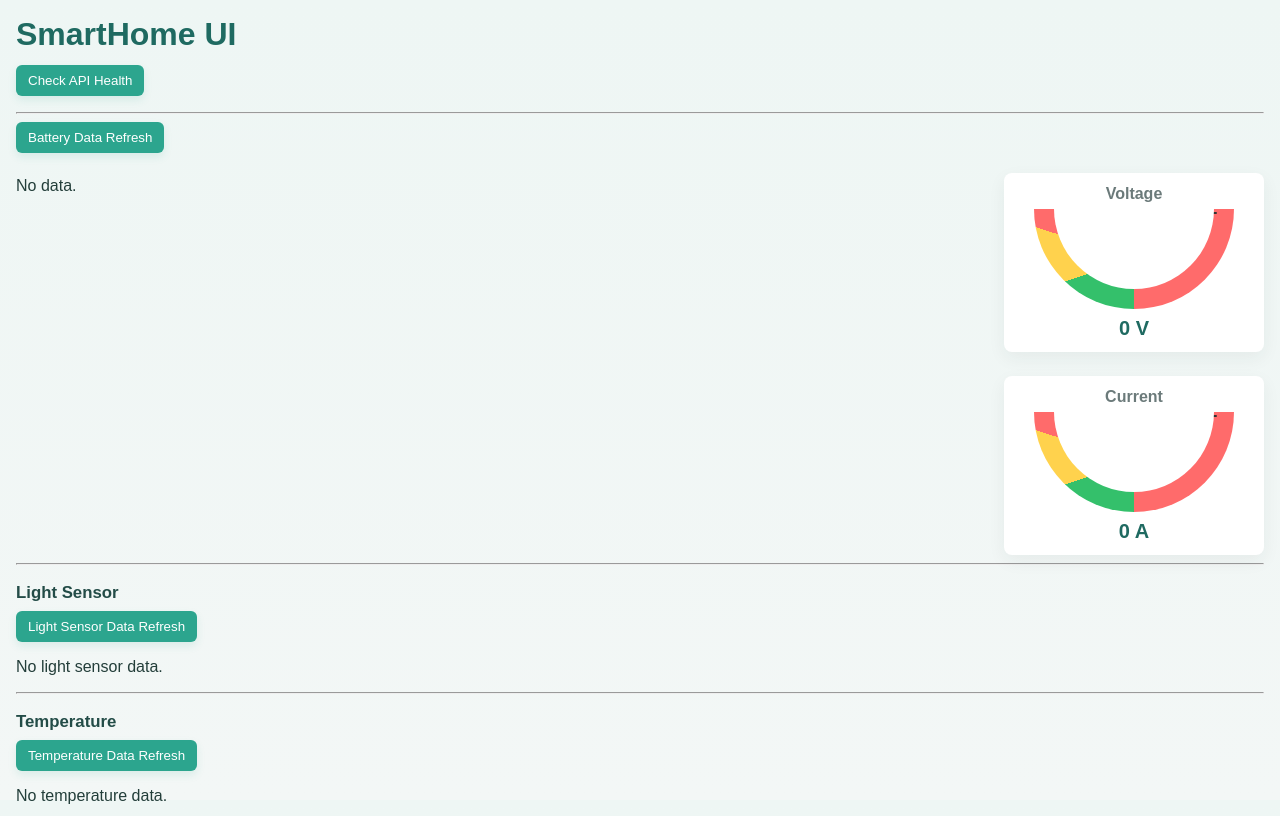
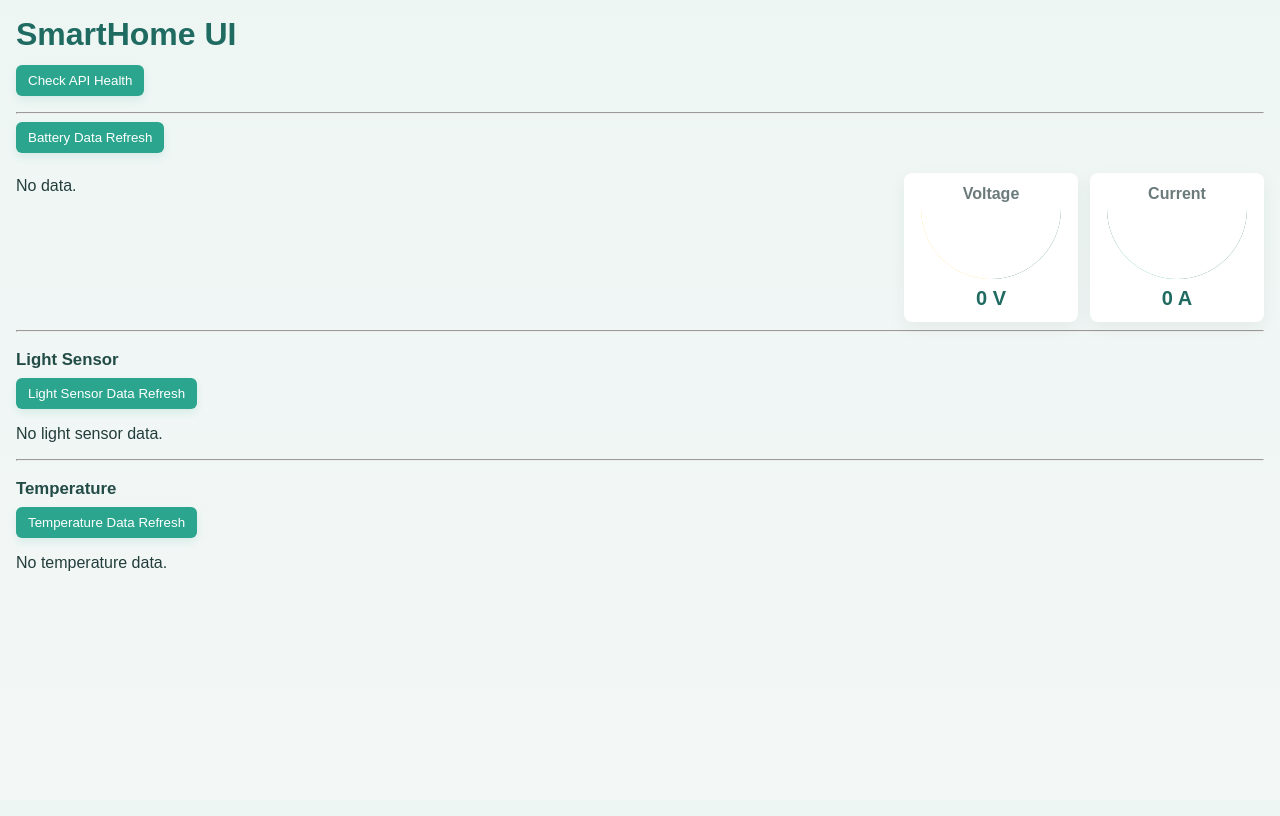
Before and after one commit to ashyrokoriadov/SmartHome, an Angular app in the folder SmartHome.UI/: page / in a window 1280 px wide. Built offline with nearby package versions, Linux system fonts and the light colour scheme.

Commit message:
style(ui): arrange gauges side-by-side; voltage segment below 10V yellow; use header colors

```diff
--- a/SmartHome.UI/src/app/app.component.html
+++ b/SmartHome.UI/src/app/app.component.html
@@ -40,7 +40,7 @@
 	<div class="battery-gauges">
 		<div class="gauge widget">
 			<div class="gauge-title">Voltage</div>
-			<div class="gauge-arc" [style.--angle]="voltageAngle + 'deg'">
+			<div class="gauge-arc voltage" [style.--angle]="voltageAngle + 'deg'">
 				<div class="gauge-needle" [style.transform]="'rotate(' + (voltageAngle - 90) + 'deg)'" aria-hidden="true"></div>
 			</div>
 			<div class="gauge-reading">{{ displayedVoltage }} V</div>
@@ -48,7 +48,7 @@
 
 		<div class="gauge widget">
 			<div class="gauge-title">Current</div>
-			<div class="gauge-arc" [style.--angle]="currentAngle + 'deg'">
+			<div class="gauge-arc current" [style.--angle]="currentAngle + 'deg'">
 				<div class="gauge-needle" [style.transform]="'rotate(' + (currentAngle - 90) + 'deg)'" aria-hidden="true"></div>
 			</div>
 			<div class="gauge-reading">{{ displayedCurrent }} A</div>
--- a/SmartHome.UI/src/styles.css
+++ b/SmartHome.UI/src/styles.css
@@ -4,6 +4,7 @@
 	--panel:#ffffff;
 	--accent:#2ca58e; /* teal */
 	--accent-dark:#1f6a61;
+	--warn:#ffd24d;
 	--muted:#6b7a7a;
 	--card-shadow: 0 6px 18px rgba(34,50,50,0.06);
 }
@@ -68,19 +69,21 @@ table{table-layout:auto}
 /* Battery grid and gauges */
 .battery-grid{display:flex;gap:16px;align-items:flex-start;margin-top:8px}
 .battery-table{flex:1;min-width:480px}
-.battery-gauges{width:260px;display:flex;flex-direction:column;gap:12px}
-.gauge{display:flex;flex-direction:column;align-items:center;padding:12px}
+.battery-gauges{width:320px;display:flex;flex-direction:row;gap:12px;align-items:flex-start;justify-content:flex-end}
+.gauge{display:flex;flex-direction:column;align-items:center;padding:12px;flex:0 0 150px}
 .gauge-title{font-weight:600;color:var(--muted);margin-bottom:6px}
-.gauge-arc{width:200px;height:100px;border-radius:100px 100px 0 0;overflow:hidden;position:relative;
-	background: conic-gradient(
-		#34c06b 0deg 72deg,
-		#ffd24d 72deg 108deg,
-		#ff6b6b 108deg 180deg
-	);
-	transform: rotate(180deg); /* invert for semicircle */
-}
+.gauge-arc{width:140px;height:70px;border-radius:70px 70px 0 0;overflow:hidden;position:relative;transform: rotate(180deg); /* invert for semicircle */}
+.gauge-arc.voltage{background: conic-gradient(
+	var(--warn) 0deg 120deg,
+	var(--accent) 120deg 150deg,
+	var(--accent-dark) 150deg 180deg
+)}
+.gauge-arc.current{background: conic-gradient(
+	var(--accent) 0deg 90deg,
+	var(--accent-dark) 90deg 180deg
+)}
 .gauge-arc::after{content:"";position:absolute;left:50%;bottom:0;transform:translateX(-50%);width:160px;height:80px;background:var(--panel);border-radius:80px 80px 0 0}
-.gauge-needle{position:absolute;left:50%;bottom:4px;width:2px;height:84px;background:#333;transform-origin:bottom center;border-radius:1px}
+.gauge-needle{position:absolute;left:50%;bottom:4px;width:2px;height:64px;background:#333;transform-origin:bottom center;border-radius:1px;transition:transform 0.6s cubic-bezier(.2,.9,.2,1)}
 .gauge-reading{margin-top:8px;font-size:1.25rem;font-weight:700;color:var(--accent-dark)}
 
 @media(max-width:920px){.battery-grid{flex-direction:column}.battery-gauges{width:100%;flex-direction:row;justify-content:space-around}}
```
